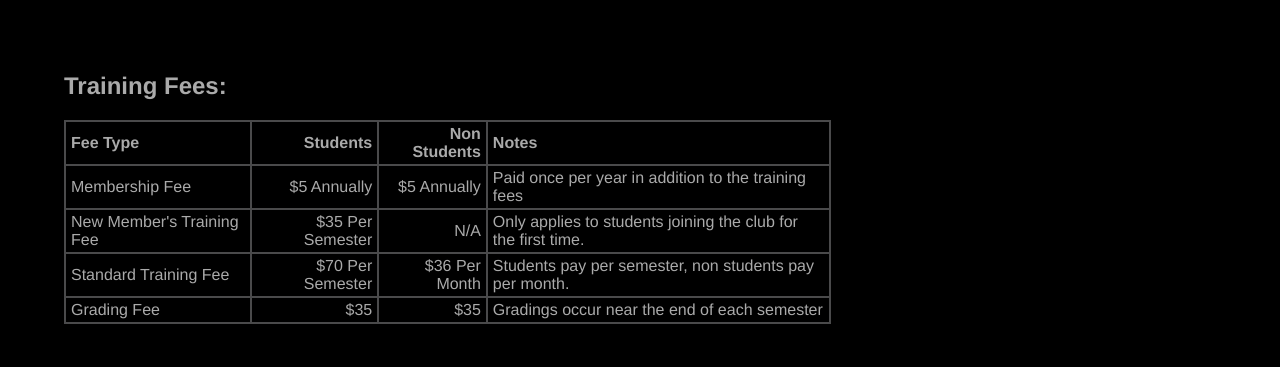
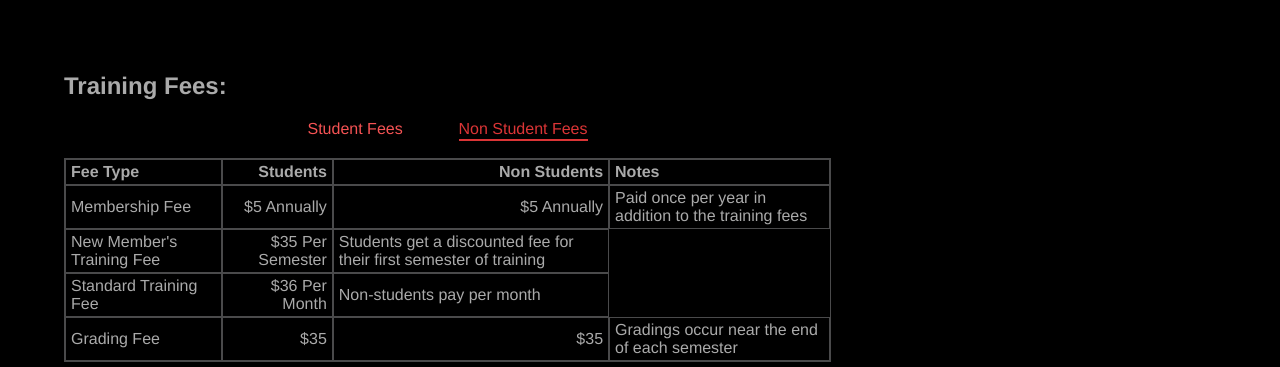
Before and after one commit to matt-auckland/uoa-karate, a Vue app: page /#/ in a window 1280 px wide. Shown: the part 966-1333 px from the top of the page. Built offline with nearby package versions, Linux system fonts and the light colour scheme.

Commit message:
Tied up fees table so it's clearer. Added a nice animation on tab switch

```diff
--- a/src/components/FeesTable.vue
+++ b/src/components/FeesTable.vue
@@ -1,6 +1,19 @@
 <template>
   <div class="fee-data-container">
     <h2>Training Fees:</h2>
+    <div class="tab-container">
+      <a
+        class="tab"
+        :class="{ active: showStudents }"
+        @click="showStudents = true"
+      >Student Fees</a>
+      <a
+        class="tab"
+        :class="{ active: !showStudents }"
+        @click="showStudents = false"
+      >Non&nbsp;Student Fees</a>
+    </div>
+
     <table>
       <thead>
         <tr>
@@ -20,14 +33,26 @@
         <tr>
           <td class="text">New Member's Training Fee</td>
           <td class="number">$35 Per Semester</td>
-          <td class="number">N/A</td>
-          <td class="text">Only applies to students joining the club for the first time.</td>
+          <td class="text">Students get a discounted fee for their first semester of training</td>
         </tr>
         <tr>
           <td class="text">Standard Training Fee</td>
-          <td class="number">$70 Per Semester</td>
-          <td class="number">$36 Per Month</td>
-          <td class="text">Students pay per semester, non&nbsp;students pay per month.</td>
+          <td
+            class="number"
+            v-if="showStudents"
+          >$70 Per Semester</td>
+          <td
+            class="number"
+            v-else
+          >$36 Per Month</td>
+          <td
+            v-if="showStudents"
+            class="text"
+          >Students pay per semsester</td>
+          <td
+            v-else
+            class="text"
+          >Non-students pay per month</td>
         </tr>
         <tr>
           <td class="text">Grading Fee</td>
@@ -47,6 +72,42 @@ export default {
 </script>
 
 <style scoped>
+.tab-container {
+  display: flex;
+  justify-content: space-between;
+  width: 100%;
+  max-width: 280px;
+  margin: 0 auto 20px auto;
+}
+
+.tab {
+  cursor: pointer;
+  position: relative;
+}
+
+.tab::after {
+  --animation-length: 800ms;
+  content: " ";
+  background: var(--persian-red);
+  height: 2px;
+  opacity: 1;
+  width: 0px;
+  transition: width var(--animation-length), left var(--animation-length);
+  position: absolute;
+  bottom: -3px;
+  left: 50%;
+}
+
+.tab.active::after {
+  width: 100%;
+  left: 0%;
+}
+
+.tab.active {
+  cursor: default;
+  color: var(--persian-red);
+}
+
 table {
   text-align: left;
   border-spacing: 0px;
```
